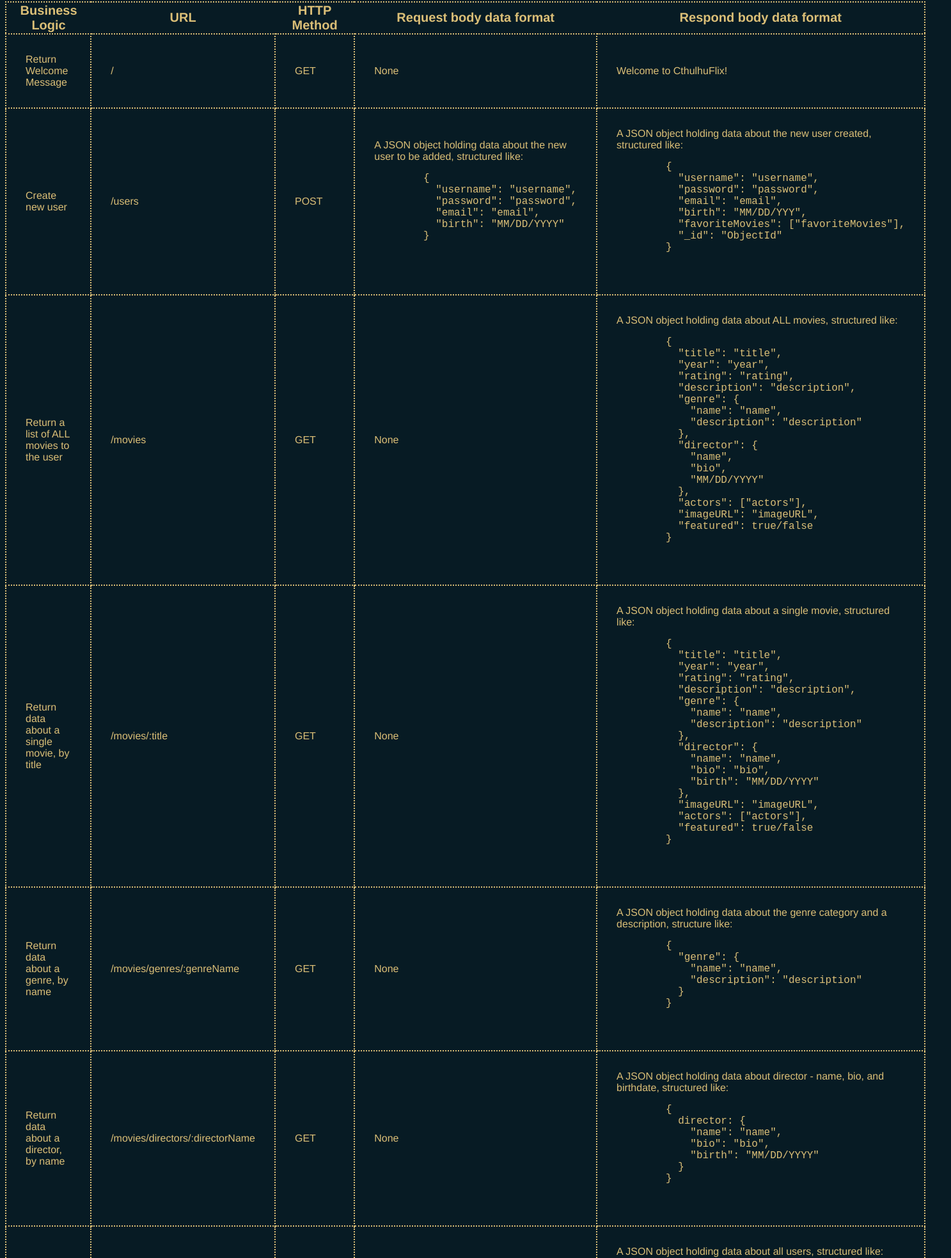
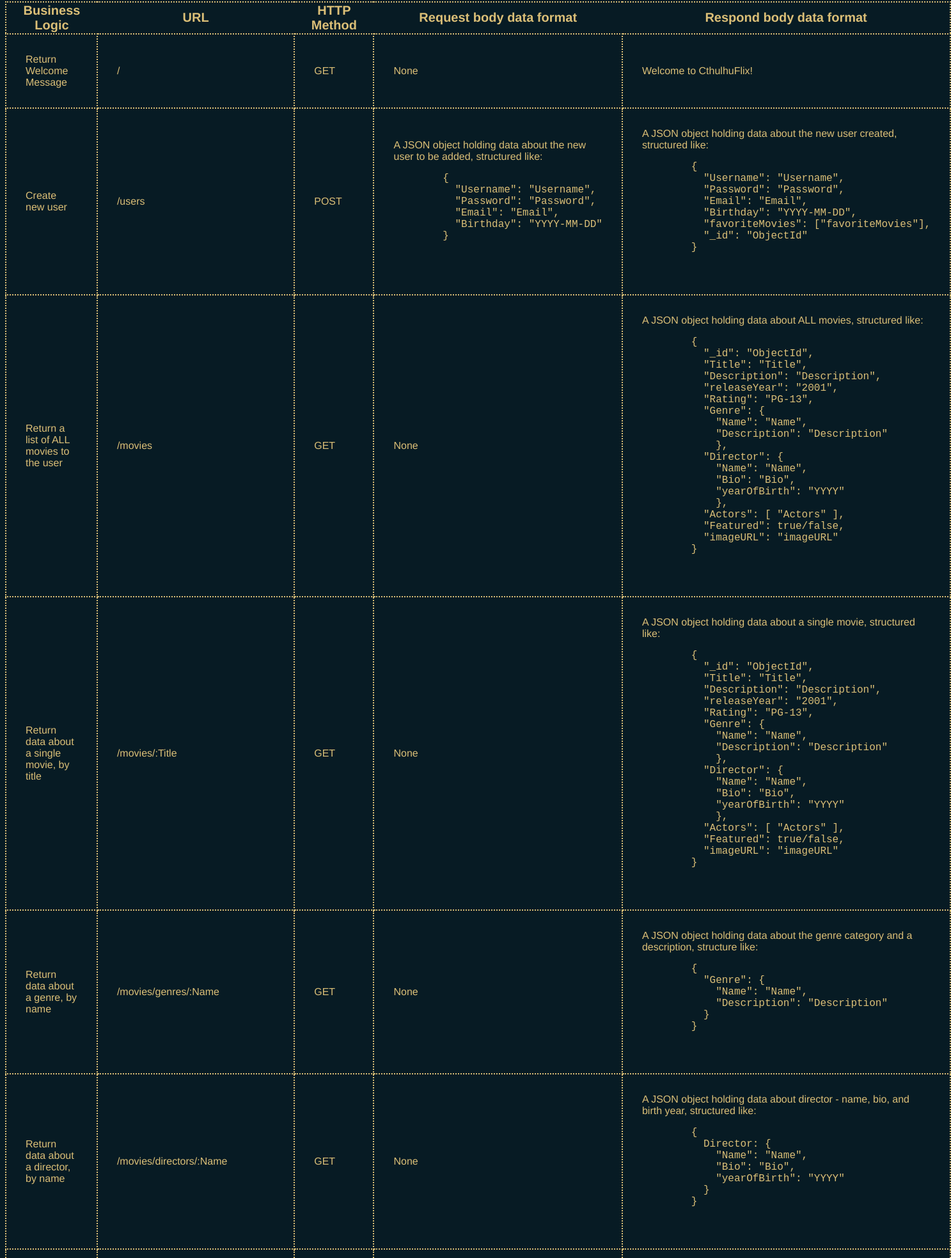
Before and after one commit to stepweaver/cthulhu_api, a website: page public/documentation.html in a window 1280 px wide. Shown: the part 184-2151 px from the top of the page at 64% size, 1487 px wide, since content can reach past the window. Drawn offline with Linux system fonts and the light colour scheme.

Commit message:
Update documentation.html
Update documentation to be consistent with the changes made

```diff
--- a/public/documentation.html
+++ b/public/documentation.html
@@ -34,20 +34,20 @@
       <td>A JSON object holding data about the new user to be added, structured like:
         <pre>
         {
-          "username": "username",
-          "password": "password",
-          "email": "email",
-          "birth": "MM/DD/YYYY"
+          "Username": "Username",
+          "Password": "Password",
+          "Email": "Email",
+          "Birthday": "YYYY-MM-DD"
         }
         </pre>
       </td>
       <td>A JSON object holding data about the new user created, structured like:
         <pre>
         {
-          "username": "username",
-          "password": "password",
-          "email": "email",
-          "birth": "MM/DD/YYY",
+          "Username": "Username",
+          "Password": "Password",
+          "Email": "Email",
+          "Birthday": "YYYY-MM-DD",
           "favoriteMovies": ["favoriteMovies"],
           "_id": "ObjectId"
         }
@@ -62,65 +62,67 @@
       <td>A JSON object holding data about ALL movies, structured like:
         <pre>
         {
-          "title": "title",
-          "year": "year",
-          "rating": "rating",
-          "description": "description",
-          "genre": {
-            "name": "name",
-            "description": "description"
-          },
-          "director": {
-            "name",
-            "bio",
-            "MM/DD/YYYY"
-          },
-          "actors": ["actors"],
-          "imageURL": "imageURL",
-          "featured": true/false
+          "_id": "ObjectId",
+          "Title": "Title",
+          "Description": "Description",
+          "releaseYear": "2001",
+          "Rating": "PG-13",
+          "Genre": {
+            "Name": "Name",
+            "Description": "Description"
+            },
+          "Director": {
+            "Name": "Name",
+            "Bio": "Bio",
+            "yearOfBirth": "YYYY"
+            },
+          "Actors": [ "Actors" ],
+          "Featured": true/false,
+          "imageURL": "imageURL"
         }
         </pre>
       </td>
     </tr>
     <tr>
       <td>Return data about a single movie, by title</td>
-      <td>/movies/:title</td>
+      <td>/movies/:Title</td>
       <td>GET</td>
       <td>None</td>
       <td>A JSON object holding data about a single movie, structured like:
         <pre>
         {
-          "title": "title",
-          "year": "year",
-          "rating": "rating",
-          "description": "description",
-          "genre": {
-            "name": "name",
-            "description": "description"
-          },
-          "director": {
-            "name": "name",
-            "bio": "bio",
-            "birth": "MM/DD/YYYY"
-          },
-          "imageURL": "imageURL",
-          "actors": ["actors"],
-          "featured": true/false
+          "_id": "ObjectId",
+          "Title": "Title",
+          "Description": "Description",
+          "releaseYear": "2001",
+          "Rating": "PG-13",
+          "Genre": {
+            "Name": "Name",
+            "Description": "Description"
+            },
+          "Director": {
+            "Name": "Name",
+            "Bio": "Bio",
+            "yearOfBirth": "YYYY"
+            },
+          "Actors": [ "Actors" ],
+          "Featured": true/false,
+          "imageURL": "imageURL"
         }
         </pre>
       </td>
     </tr>
     <tr>
       <td>Return data about a genre, by name</td>
-      <td>/movies/genres/:genreName</td>
+      <td>/movies/genres/:Name</td>
       <td>GET</td>
       <td>None</td>
       <td>A JSON object holding data about the genre category and a description, structure like:
         <pre>
         {
-          "genre": {
-            "name": "name",
-            "description": "description"
+          "Genre": {
+            "Name": "Name",
+            "Description": "Description"
           }
         }
         </pre>
@@ -128,16 +130,16 @@
     </tr>
     <tr>
       <td>Return data about a director, by name</td>
-      <td>/movies/directors/:directorName</td>
+      <td>/movies/directors/:Name</td>
       <td>GET</td>
       <td>None</td>
-      <td>A JSON object holding data about director - name, bio, and birthdate, structured like:
+      <td>A JSON object holding data about director - name, bio, and birth year, structured like:
         <pre>
         {
-          director: {
-            "name": "name",
-            "bio": "bio",
-            "birth": "MM/DD/YYYY"
+          Director: {
+            "Name": "Name",
+            "Bio": "Bio",
+            "yearOfBirth": "YYYY"
           }
         }
         </pre>
@@ -152,10 +154,10 @@
         <pre>
         {
           "_id": "ObjectId",
-          "username": "username",
-          "password": "password",
-          "birth": "MM/DD/YYYY",
-          "favoriteMovies": ["favoriteMovies"]
+          "Username": "Username",
+          "Password": "Password",
+          "Birthday": "YYYY-01-01",
+          "FavoriteMovies": ["FavoriteMovies"]
         }
         </pre>
       </td>
@@ -167,19 +169,19 @@
       <td>A JSON object holding data about the new user to register, structured like:
         <pre>
         {
-          "username": "username",
-          "password": "password",
-          "email": "email"
+          "Username": "Username",
+          "Password": "Password",
+          "Email": "Email"
         }
         </pre>
       </td>
       <td>A JSON object holding data about the new user registered, structured like:
         <pre>
         {
-          "username": "username",
-          "password": "password",
-          "email": "email",
-          "favoriteMovies": ["favoriteMovies"],
+          "Username": "Username",
+          "Password": "Password",
+          "Email": "Email",
+          "FavoriteMovies": ["FavoriteMovies"],
           "_id": "ObjectId"
         }
         </pre>
@@ -195,11 +197,11 @@
         {
         "user": {
           "_id": "ObjectId",
-          "username": "username",
-          "password": hashedPassword,
-          "email": "email",
-          "birth": "Date",
-          "favoriteMovies": ["favoriteMovies"]
+          "Username": "Username",
+          "Password": hashedPassword,
+          "Email": "Email",
+          "Birthday": "YYYY-MM-DD",
+          "FavoriteMovies": ["FavoriteMovies"]
           },
         "token": "JWT"
         }
@@ -207,52 +209,58 @@
       </td>
     </tr>
     <tr>
-      <td>Allow users to update their username</td>
-      <td>/users/:username</td>
+      <td>Allow users to update their user info (username, password, email)</td>
+      <td>/users/:Username</td>
       <td>PUT</td>
       <td>A JSON object holding data about the user's "name" to be updated, structured like:
         <pre>
         {
-          "username": "username"
+          "Username": "Username",
+          "Password": "Password",
+          "Email": "Email"
         }
         </pre>
       </td>
       <td>A JSON object holding data about the user's "name" updated, structured like:
+        <pre>
         {
           "_id": "ObjectId",
-          "username": "username",
-          "favoriteMovies": ["favoriteMovies"]
+          "Username": "Username",
+          "Password": "Password",
+          "Email": "Email",
+          "FavoriteMovies": ["FavoriteMovies"]
         }
+        </pre>
       </td>
     </tr>
     <tr>
       <td>Allow users to add a movie to their list of favorites</td>
-      <td>/users/:id/:movieTitle</td>
+      <td>/users/:Username/movies/:MovieId</td>
       <td>POST</td>
       <td>None</td>
       <td>A JSON object holding data about the user, structured like:
         <pre>
         {
           "_id": "ObjectId"
-          "username": "username"
+          "Username": "Username"
           "password": "password"
           "email": "email"
-          "favoriteMovies": ["favoriteMovies"]
+          "FavoriteMovies": ["FavoriteMovies"]
         }
         </pre>
       </td>
     </tr>
     <tr>
       <td>Allow users to remove a movie from their list</td>
-      <td>/users/:id/:movieTitle</td>
+      <td>/users/:Username/movies/:MovieId</td>
       <td>DELETE</td>
       <td>None</td>
-      <td>A text message indicating the movie has been deleted from the user's favoriteMovies
+      <td>A text message indicating the movie has been deleted from the user's FavoriteMovies
       </td>
     </tr>
     <tr>
-      <td>Allow existing users to deregister by username</td>
-      <td>/users/:username</td>
+      <td>Allow existing users to deregister by Username</td>
+      <td>/users/:Username</td>
       <td>DELETE</td>
       <td>None</td>
       <td>A text message indicating the user has been deregistered</td>
```
